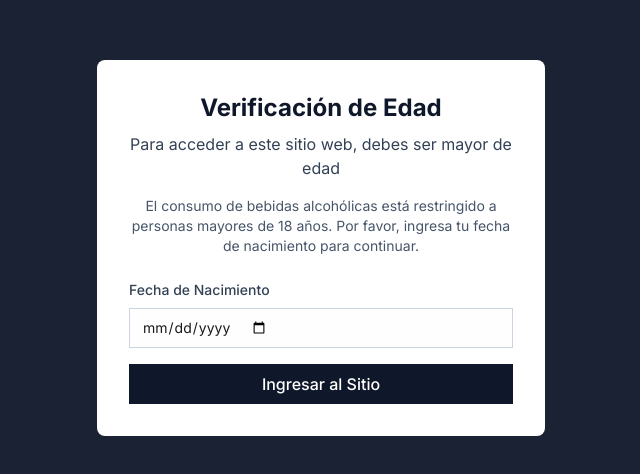
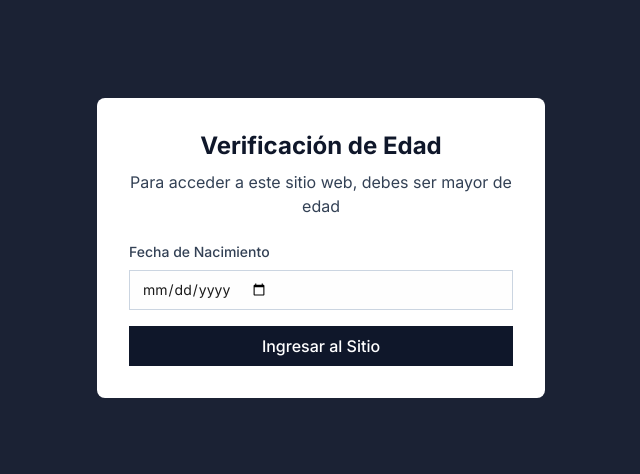
Before and after one commit to Amoxtli-Developers/mezcal-consejo, a Next.js app: page / in a window 1280 px wide. Shown: the part 152-626 px from the top of the page, without its empty margins (319-959 px from the left). Built offline with nearby package versions, Linux system fonts and the light colour scheme.

Commit message:
Fix on age verification component

```diff
--- a/src/components/AgeVerification.tsx
+++ b/src/components/AgeVerification.tsx
@@ -54,9 +54,9 @@
           <p className="text-navy-700 mb-4">
             {t('ageVerification.subtitle')}
           </p>
-          <p className="text-sm text-navy-600">
+          {/* <p className="text-sm text-navy-600">
             {t('ageVerification.description')}
-          </p>
+          </p> */}
         </div>
 
         <form onSubmit={handleSubmit} className="space-y-4">
```
